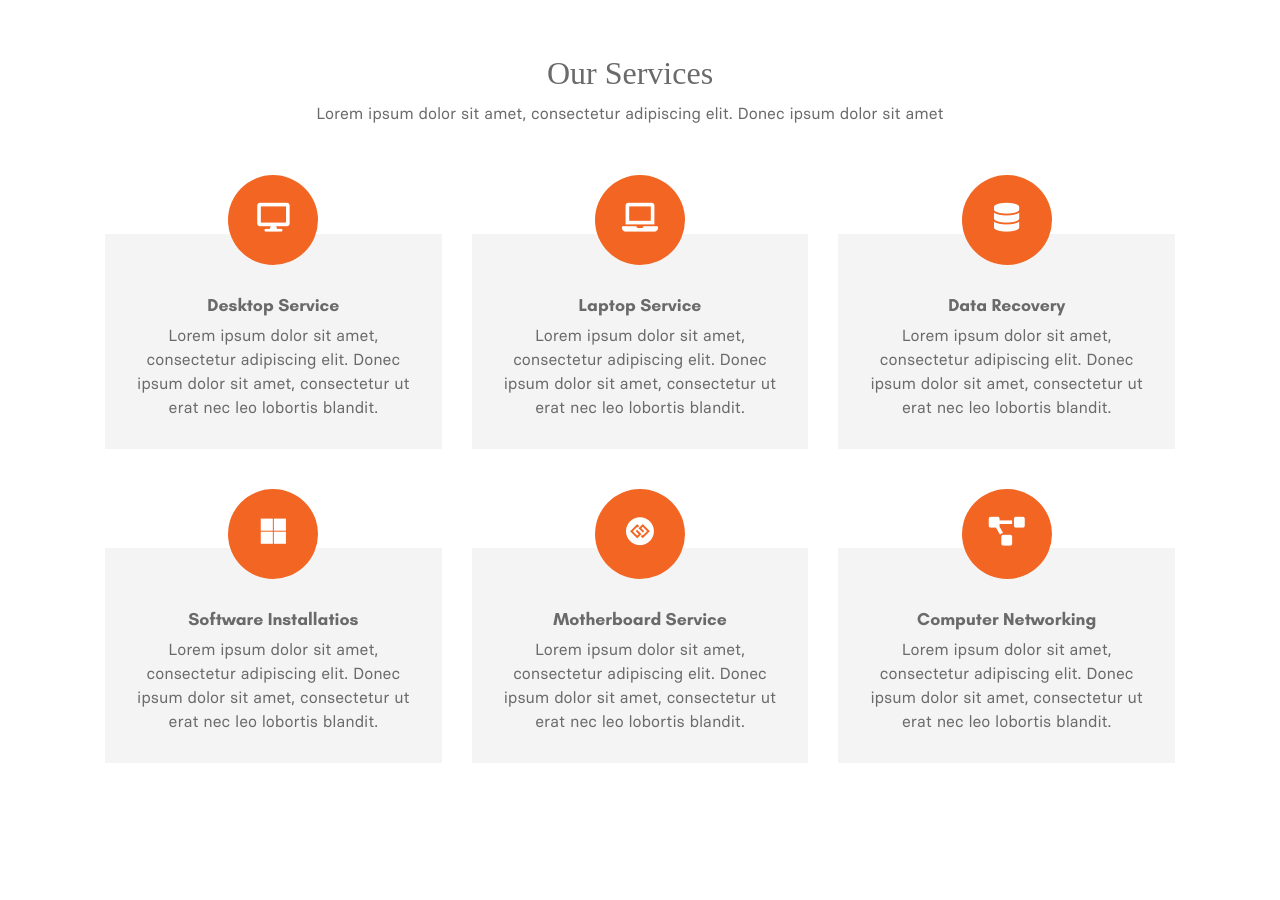
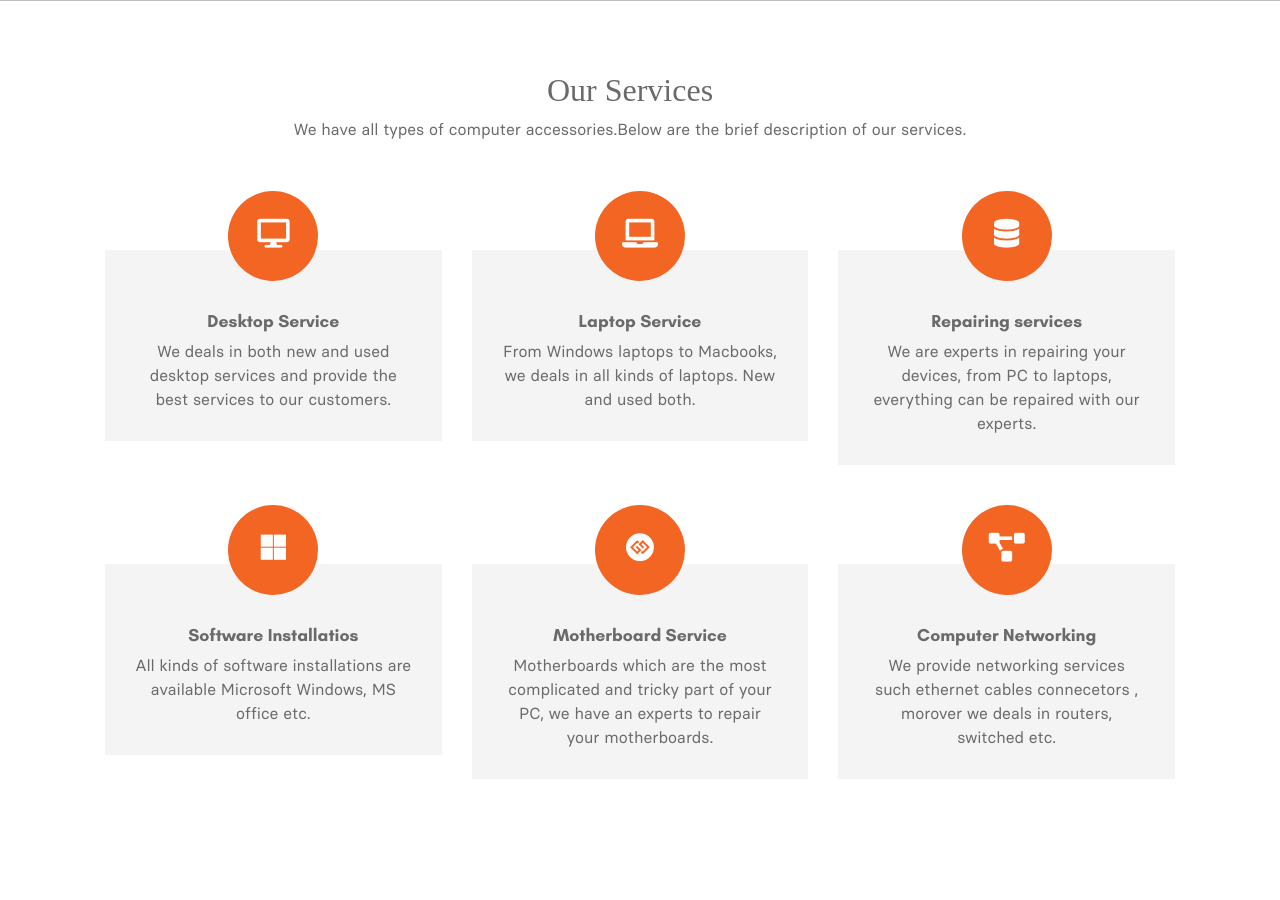
Before and after one commit to sahmed90/7SeasWebsite, a Django app: page / in a window 1280 px wide. Shown: the part 749-1649 px from the top of the page. Run offline with Django 3.2, Linux system fonts and the light colour scheme; some libraries are stand-ins or nearby versions; some web fonts are replaced.

Commit message:
Home page modified, 7 seaslogo added

```diff
--- a/website/templates/contact_us.html
+++ b/website/templates/contact_us.html
@@ -89,10 +89,8 @@
                         <div id="nav-head" class="nav-part d-none d-md-block">
                             <ul>
                                 <li><a href="">Home</a></li>
-                                <li><a href="about_us.html">About Us</a></li>
-                                <li><a href="services.html">Services</a></li>
-                                <li><a href="blog.html">Blog</a></li>
-                                <li><a href="">Pages</a></li>
+                                <li><a href="">About Us</a></li>
+                                <li><a href="">Services</a></li>
                                 <li><a href="contact_us.html">Contact Us</a></li>
                             </ul>
                         </div>
--- a/website/templates/home.html
+++ b/website/templates/home.html
@@ -50,7 +50,7 @@
                 <div class="row">
                     <div class="col-md-3 logo">
                         <a href="{% url 'home' %}">
-                                <img src="{% static 'website/images/logo.png' %}" alt="">
+                                <img src="{% static 'website/images/7SeasLogo.png' %}" alt="">
                         </a>
 
                         <a data-toggle="collapse" data-target="#nav-head" href="#nav-head" ><i class="fas d-block d-md-none small-menu fa-bars"></i></a>
@@ -161,7 +161,7 @@
         <div class="container">
             <div class="row inner-title">
                 <h2>Our Services</h2>
-                <p>Lorem ipsum dolor sit amet, consectetur adipiscing elit. Donec ipsum dolor sit amet</p>
+                <p>We have all types of computer accessories.Below are the brief description of our services. </p>
             </div>
             <div class="row">
                 <div class="col-md-4">
@@ -171,7 +171,7 @@
                         </div>
                         <div class="detail">
                             <h6>Desktop Service</h6>
-                            <p>Lorem ipsum dolor sit amet, consectetur adipiscing elit. Donec ipsum dolor sit amet, consectetur ut erat nec leo lobortis blandit.</p>
+                            <p>We deals in both new and used desktop services and provide the best services to our customers. </p>
                         </div>
                     </div>
                 </div>
@@ -182,7 +182,7 @@
                         </div>
                         <div class="detail">
                             <h6>Laptop Service</h6>
-                            <p>Lorem ipsum dolor sit amet, consectetur adipiscing elit. Donec ipsum dolor sit amet, consectetur ut erat nec leo lobortis blandit.</p>
+                            <p>From Windows laptops to Macbooks, we deals in all kinds of laptops. New and used both.</p>
                         </div>
                     </div>
                 </div>
@@ -192,8 +192,8 @@
                             <i class="fas fa-database"></i>
                         </div>
                         <div class="detail">
-                            <h6>Data Recovery</h6>
-                            <p>Lorem ipsum dolor sit amet, consectetur adipiscing elit. Donec ipsum dolor sit amet, consectetur ut erat nec leo lobortis blandit.</p>
+                            <h6>Repairing services</h6>
+                            <p>We are experts in repairing your devices, from PC to laptops, everything can be repaired with our experts.</p>
                         </div>
                     </div>
                 </div>
@@ -204,7 +204,7 @@
                         </div>
                         <div class="detail">
                             <h6>Software Installatios</h6>
-                            <p>Lorem ipsum dolor sit amet, consectetur adipiscing elit. Donec ipsum dolor sit amet, consectetur ut erat nec leo lobortis blandit.</p>
+                            <p>All kinds of software installations are available Microsoft Windows, MS office etc. </p>
                         </div>
                     </div>
                 </div>
@@ -215,7 +215,7 @@
                         </div>
                         <div class="detail">
                             <h6>Motherboard Service</h6>
-                            <p>Lorem ipsum dolor sit amet, consectetur adipiscing elit. Donec ipsum dolor sit amet, consectetur ut erat nec leo lobortis blandit.</p>
+                            <p>Motherboards which are the most complicated and tricky part of your PC, we have an experts to repair your motherboards.</p>
                         </div>
                     </div>
                 </div>
@@ -226,7 +226,7 @@
                         </div>
                         <div class="detail">
                             <h6>Computer Networking</h6>
-                            <p>Lorem ipsum dolor sit amet, consectetur adipiscing elit. Donec ipsum dolor sit amet, consectetur ut erat nec leo lobortis blandit.</p>
+                            <p>We provide networking services such ethernet cables connecetors , morover we deals in routers, switched etc.</p>
                         </div>
                     </div>
                 </div>
@@ -245,8 +245,9 @@
                 </div>
                 <div class="col-md-6 detail ">
                     <h2>About 7 Seas Computers</h2>
-                    <p>Lorem ipsum dolor sit amet, consectetur adipiscing elit. Pellentesque  consectetur adipiscing elit. Pellentesque tincidunt metus quis enim fermentum, a posuere ligula vestibulum. Pellentesque habitant morbi tristique senectus et netus et malesuada fames ac turpis egestas. Morbi turpis tortor, ultrices eu posuere eu, eleifend eget eros. Quisque maximus tellus eu magna bibendum faucibus.</p>
-                    <p>Vestibulum convallis rhoncus efficitur. Sed pellentesque sed eros in maximus. Praesent vel nibh sem. Mauris efficitur sodales libero id volutpat. Vestibulum sit amet diam massa. Nunc vestibulum suscipit faucibus. Class aptent taciti sociosqu ad litora torquent per conubia nostra, per inceptos himenaeos. Quisque maximus metus at nisl aliquet lobortis. Praesent mollis quam et viverra placerat.</p>
+                    <p>7 seas computers was founded in 1992, and it was one of the first computer shop in the city. It was started as a side business and as the business grew it took all the concentration and became my main focus. Thanks to all the customer for being the part of 7 Seas.<br/>
+                    "Nadeem Ahmed" (Owner)
+                    </p>
                 </div>
             </div>
         </div>
```
Also changed, not shown: static/website/images/7SeasLogo.png (added).
